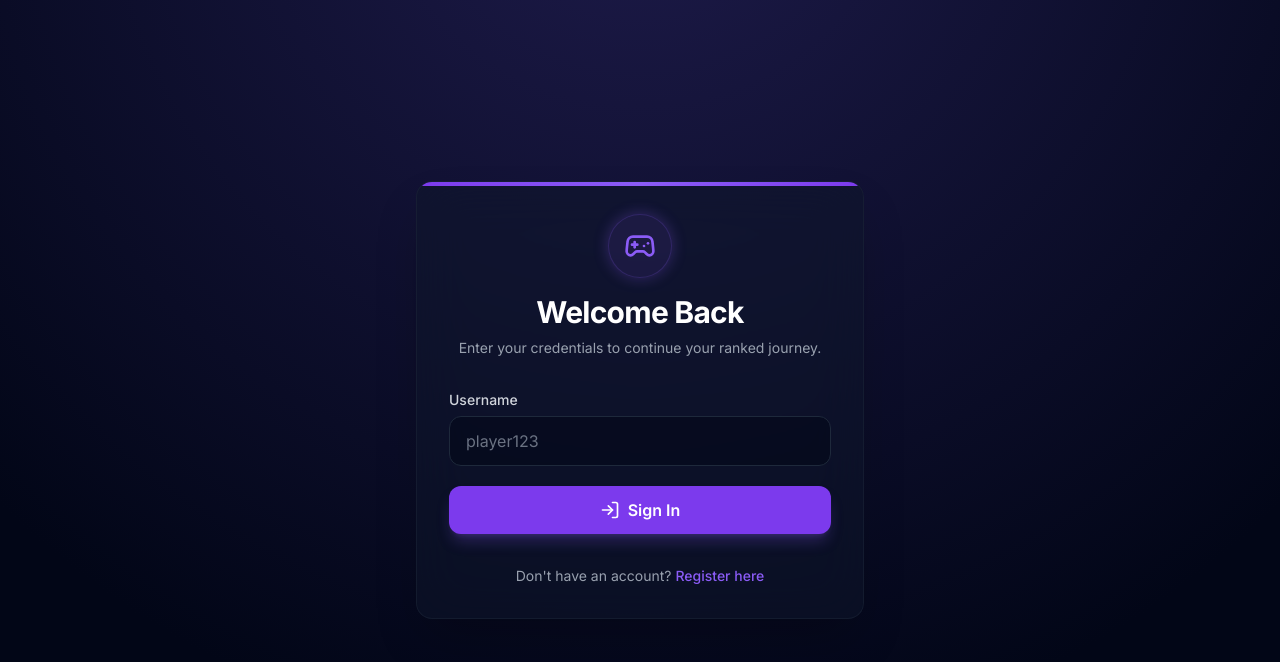
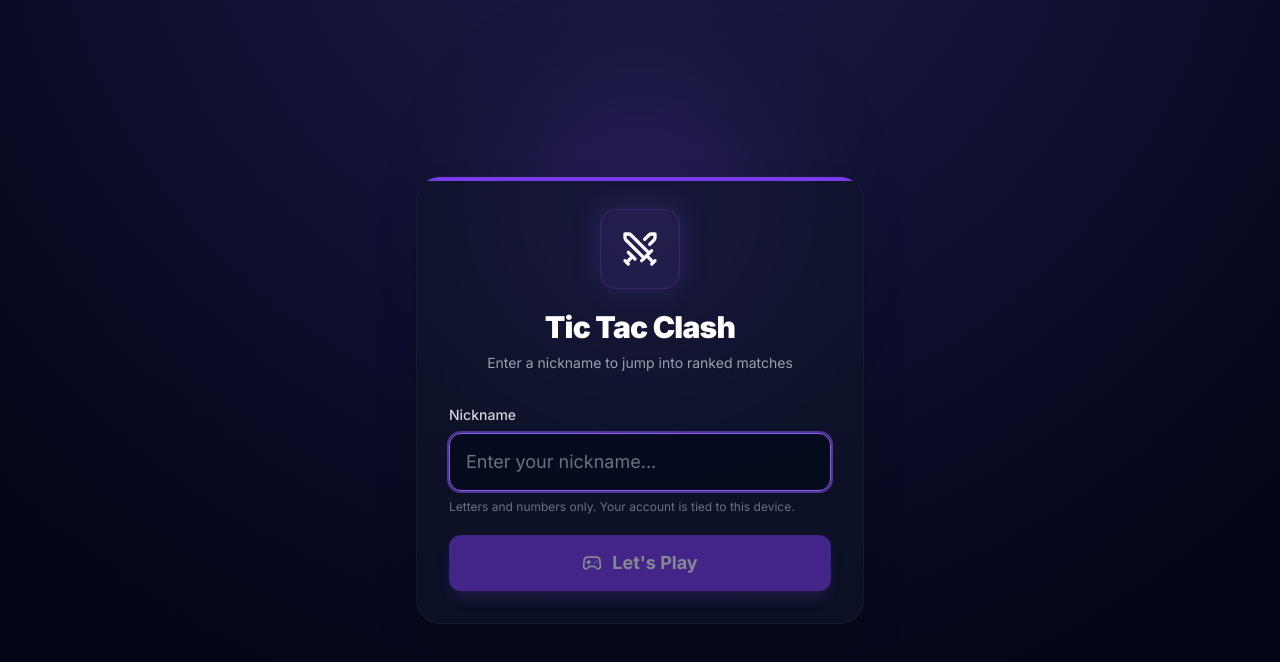
Before and after one commit to kshitiz3133/LILA_Assignment, a Next.js app in the folder frontend/: page /login in a window 1280 px wide. Shown: the top 662 px of the page. Built offline with nearby package versions, Linux system fonts and the light colour scheme; no server answers.

Commit message:
new changes

```diff
--- a/frontend/src/app/(auth)/login/page.tsx
+++ b/frontend/src/app/(auth)/login/page.tsx
@@ -2,10 +2,8 @@
 
 import { useState } from 'react';
 import { useAuth } from '@/context/AuthContext';
-import { useRouter } from 'next/navigation';
-import Link from 'next/link';
 import { motion } from 'framer-motion';
-import { LogIn, Loader2, Gamepad2, AlertCircle } from 'lucide-react';
+import { Loader2, Gamepad2, AlertCircle, Swords } from 'lucide-react';
 import api from '@/lib/api';
 
 export default function LoginPage() {
@@ -13,18 +11,24 @@ export default function LoginPage() {
     const [error, setError] = useState('');
     const [isLoading, setIsLoading] = useState(false);
     const { login } = useAuth();
-    const router = useRouter();
 
-    const handleLogin = async (e: React.FormEvent) => {
+    const handleSubmit = async (e: React.FormEvent) => {
         e.preventDefault();
         setError('');
         setIsLoading(true);
 
         try {
+            // Try login first (existing user with same IP)
             const res = await api.post('/auth/login', { username });
             login(res.data.token, res.data.player);
-        } catch (err: any) {
-            setError(err.response?.data?.error || 'Failed to login');
+        } catch (loginErr: any) {
+            // If login fails, try registering as new user
+            try {
+                const res = await api.post('/auth/register', { username });
+                login(res.data.token, res.data.player);
+            } catch (registerErr: any) {
+                setError(registerErr.response?.data?.error || loginErr.response?.data?.error || 'Something went wrong. Try a different nickname.');
+            }
         } finally {
             setIsLoading(false);
         }
@@ -36,61 +40,80 @@ export default function LoginPage() {
                 initial={{ opacity: 0, y: 20 }}
                 animate={{ opacity: 1, y: 0 }}
                 transition={{ duration: 0.5, ease: "easeOut" }}
-                className="w-full max-w-md bg-dark-800/50 backdrop-blur-xl rounded-2xl border border-dark-400/50 p-8 shadow-2xl relative overflow-hidden"
+                className="w-full max-w-md relative"
             >
-                <div className="absolute top-0 inset-x-0 h-1 bg-gradient-to-r from-brand-600 via-brand-500 to-brand-600" />
+                {/* Background glow */}
+                <div className="absolute -top-20 left-1/2 -translate-x-1/2 w-72 h-72 bg-brand-500/15 rounded-full blur-3xl pointer-events-none" />
 
+                <div className="relative bg-dark-800/60 backdrop-blur-xl rounded-3xl border border-dark-400/50 p-8 shadow-2xl overflow-hidden">
+                    <div className="absolute top-0 inset-x-0 h-1 bg-gradient-to-r from-brand-600 via-brand-400 to-brand-600" />
+
+                    {/* Logo / Brand */}
                     <div className="text-center mb-8">
-                    <div className="mx-auto bg-brand-500/10 w-16 h-16 rounded-full flex items-center justify-center mb-4 border border-brand-500/20 shadow-[0_0_15px_rgba(139,92,246,0.3)]">
-                        <Gamepad2 className="w-8 h-8 text-brand-500" />
-                    </div>
-                    <h1 className="text-3xl font-bold text-white tracking-tight">Welcome Back</h1>
-                    <p className="text-dark-400/80 mt-2 text-sm text-gray-400">Enter your credentials to continue your ranked journey.</p>
+                        <motion.div
+                            initial={{ scale: 0 }}
+                            animate={{ scale: 1 }}
+                            transition={{ type: 'spring', stiffness: 200, damping: 15, delay: 0.1 }}
+                            className="mx-auto bg-brand-500/10 w-20 h-20 rounded-2xl flex items-center justify-center mb-5 border border-brand-500/20 shadow-[0_0_30px_rgba(139,92,246,0.2)]"
+                        >
+                            <Swords className="w-10 h-10 text-brand-400" />
+                        </motion.div>
+                        <h1 className="text-3xl font-black text-white tracking-tight">Tic Tac Clash</h1>
+                        <p className="text-gray-400 mt-2 text-sm">Enter a nickname to jump into ranked matches</p>
                     </div>
 
                     {error && (
                         <motion.div
                             initial={{ opacity: 0, scale: 0.95 }}
                             animate={{ opacity: 1, scale: 1 }}
-                        className="mb-6 p-3 rounded-lg bg-error/10 border border-error/20 flex flex-row items-center gap-3 text-error"
+                            className="mb-6 p-3 rounded-xl bg-error/10 border border-error/20 flex flex-row items-center gap-3 text-error"
                         >
                             <AlertCircle className="w-5 h-5 flex-shrink-0" />
                             <p className="text-sm font-medium">{error}</p>
                         </motion.div>
                     )}
 
-                <form onSubmit={handleLogin} className="space-y-5">
+                    <form onSubmit={handleSubmit} className="space-y-5">
                         <div>
-                        <label className="block text-sm font-medium text-gray-300 mb-1.5" htmlFor="username">Username</label>
+                            <label className="block text-sm font-medium text-gray-300 mb-2" htmlFor="username">
+                                Nickname
+                            </label>
                             <input
                                 id="username"
                                 type="text"
                                 required
-                            className="w-full bg-dark-900/50 border border-dark-400 rounded-xl px-4 py-3 text-white placeholder-gray-500 focus:outline-none focus:ring-2 focus:ring-brand-500/50 focus:border-brand-500 transition-all duration-300"
-                            placeholder="player123"
+                                minLength={2}
+                                maxLength={50}
+                                autoFocus
+                                className="w-full bg-dark-900/50 border border-dark-400 rounded-xl px-4 py-3.5 text-white text-lg placeholder-gray-500 focus:outline-none focus:ring-2 focus:ring-brand-500/50 focus:border-brand-500 transition-all duration-300"
+                                placeholder="Enter your nickname..."
                                 value={username}
                                 onChange={(e) => setUsername(e.target.value)}
                             />
+                            <p className="text-xs text-gray-500 mt-2">Letters and numbers only. Your account is tied to this device.</p>
                         </div>
 
                         <motion.button
                             whileHover={{ scale: 1.01 }}
-                        whileTap={{ scale: 0.99 }}
+                            whileTap={{ scale: 0.98 }}
                             type="submit"
-                        disabled={isLoading}
-                        className="w-full bg-brand-600 hover:bg-brand-500 text-white rounded-xl px-4 py-3 font-semibold shadow-lg shadow-brand-500/25 flex items-center justify-center gap-2 transition-all duration-300 disabled:opacity-70 disabled:cursor-not-allowed"
+                            disabled={isLoading || username.length < 2}
+                            className="w-full bg-brand-600 hover:bg-brand-500 text-white rounded-xl px-4 py-3.5 font-bold text-lg shadow-lg shadow-brand-500/25 flex items-center justify-center gap-2.5 transition-all duration-300 disabled:opacity-50 disabled:cursor-not-allowed"
                         >
-                        {isLoading ? <Loader2 className="w-5 h-5 animate-spin" /> : <LogIn className="w-5 h-5" />}
-                        {isLoading ? 'Signing In...' : 'Sign In'}
+                            {isLoading ? (
+                                <>
+                                    <Loader2 className="w-5 h-5 animate-spin" />
+                                    Joining...
+                                </>
+                            ) : (
+                                <>
+                                    <Gamepad2 className="w-5 h-5" />
+                                    Let's Play
+                                </>
+                            )}
                         </motion.button>
                     </form>
-
-                <p className="mt-8 text-center text-sm text-gray-400">
-                    Don't have an account?{' '}
-                    <Link href="/register" className="text-brand-500 hover:text-brand-400 font-medium transition-colors">
-                        Register here
-                    </Link>
-                </p>
+                </div>
             </motion.div>
         </div>
     );
--- a/frontend/src/app/(auth)/register/page.tsx
+++ b/frontend/src/app/(auth)/register/page.tsx
@@ -1,99 +1,14 @@
 "use client";
 
-import { useState } from 'react';
-import { useAuth } from '@/context/AuthContext';
+import { useEffect } from 'react';
 import { useRouter } from 'next/navigation';
-import Link from 'next/link';
-import { motion } from 'framer-motion';
-import { UserPlus, Loader2, Gamepad2, AlertCircle } from 'lucide-react';
-import api from '@/lib/api';
 
 export default function RegisterPage() {
-    const [username, setUsername] = useState('');
-    const [error, setError] = useState('');
-    const [isLoading, setIsLoading] = useState(false);
-    const { login } = useAuth();
     const router = useRouter();
 
-    const handleRegister = async (e: React.FormEvent) => {
-        e.preventDefault();
-        setError('');
-        setIsLoading(true);
+    useEffect(() => {
+        router.replace('/login');
+    }, [router]);
 
-        try {
-            const res = await api.post('/auth/register', { username });
-            login(res.data.token, res.data.player);
-        } catch (err: any) {
-            setError(err.response?.data?.error || 'Failed to register');
-        } finally {
-            setIsLoading(false);
-        }
-    };
-
-    return (
-        <div className="flex min-h-screen items-center justify-center p-4">
-            <motion.div
-                initial={{ opacity: 0, scale: 0.95 }}
-                animate={{ opacity: 1, scale: 1 }}
-                transition={{ duration: 0.4, ease: "easeOut" }}
-                className="w-full max-w-md bg-dark-800/50 backdrop-blur-xl rounded-2xl border border-dark-400/50 p-8 shadow-2xl relative overflow-hidden"
-            >
-                <div className="absolute -top-32 -right-32 w-64 h-64 bg-brand-500/20 rounded-full blur-3xl" />
-                <div className="absolute top-0 inset-x-0 h-1 bg-gradient-to-r from-success via-brand-500 to-brand-600" />
-
-                <div className="text-center mb-8 relative z-10">
-                    <div className="mx-auto bg-brand-500/10 w-16 h-16 rounded-full flex items-center justify-center mb-4 border border-brand-500/20 shadow-[0_0_15px_rgba(139,92,246,0.2)]">
-                        <UserPlus className="w-8 h-8 text-brand-500" />
-                    </div>
-                    <h1 className="text-3xl font-bold text-white tracking-tight">Create Account</h1>
-                    <p className="text-dark-400/80 mt-2 text-sm text-gray-400">Join the competitive arena today.</p>
-                </div>
-
-                {error && (
-                    <motion.div
-                        initial={{ opacity: 0, y: -10 }}
-                        animate={{ opacity: 1, y: 0 }}
-                        className="mb-6 p-3 rounded-lg bg-error/10 border border-error/20 flex flex-row items-center gap-3 text-error relative z-10"
-                    >
-                        <AlertCircle className="w-5 h-5 flex-shrink-0" />
-                        <p className="text-sm font-medium">{error}</p>
-                    </motion.div>
-                )}
-
-                <form onSubmit={handleRegister} className="space-y-5 relative z-10">
-                    <div>
-                        <label className="block text-sm font-medium text-gray-300 mb-1.5" htmlFor="username">Username</label>
-                        <input
-                            id="username"
-                            type="text"
-                            required
-                            minLength={3}
-                            className="w-full bg-dark-900/50 border border-dark-400 rounded-xl px-4 py-3 text-white placeholder-gray-500 focus:outline-none focus:ring-2 focus:ring-brand-500/50 focus:border-brand-500 transition-all duration-300"
-                            placeholder="choose a handle"
-                            value={username}
-                            onChange={(e) => setUsername(e.target.value)}
-                        />
-                    </div>
-
-                    <motion.button
-                        whileHover={{ scale: 1.01 }}
-                        whileTap={{ scale: 0.99 }}
-                        type="submit"
-                        disabled={isLoading}
-                        className="w-full bg-white text-dark-900 hover:bg-gray-100 rounded-xl px-4 py-3 font-bold shadow-lg flex items-center justify-center gap-2 transition-all duration-300 disabled:opacity-70 disabled:cursor-not-allowed"
-                    >
-                        {isLoading ? <Loader2 className="w-5 h-5 animate-spin" /> : <Gamepad2 className="w-5 h-5" />}
-                        {isLoading ? 'Creating...' : 'Start Playing'}
-                    </motion.button>
-                </form>
-
-                <p className="mt-8 text-center text-sm text-gray-400 relative z-10">
-                    Already a player?{' '}
-                    <Link href="/login" className="text-brand-500 hover:text-brand-400 font-medium transition-colors">
-                        Sign In
-                    </Link>
-                </p>
-            </motion.div>
-        </div>
-    );
+    return null;
 }
--- a/frontend/src/components/NavBar.tsx
+++ b/frontend/src/components/NavBar.tsx
@@ -33,7 +33,7 @@ export default function NavBar() {
                     <div className="flex items-center gap-3">
                         <div className="flex flex-col items-end">
                             <span className="text-sm font-semibold text-white leading-none">{user.username}</span>
-                            <span className="text-xs text-brand-400 font-medium">Rank: {user.rank_score}</span>
+                            <span className="text-xs text-brand-400 font-medium">Rank: {user.rank}</span>
                         </div>
                         <div className="w-8 h-8 rounded-full bg-dark-400 border border-dark-400 flex items-center justify-center">
                             <UserIcon className="w-4 h-4 text-gray-300" />
```
Also changed, not shown: frontend/src/app/profile/page.tsx (+17 -5 lines), 1 other file (tests, documents, lock files or other folders). Lines whose indentation alone changed are shown as unchanged.
